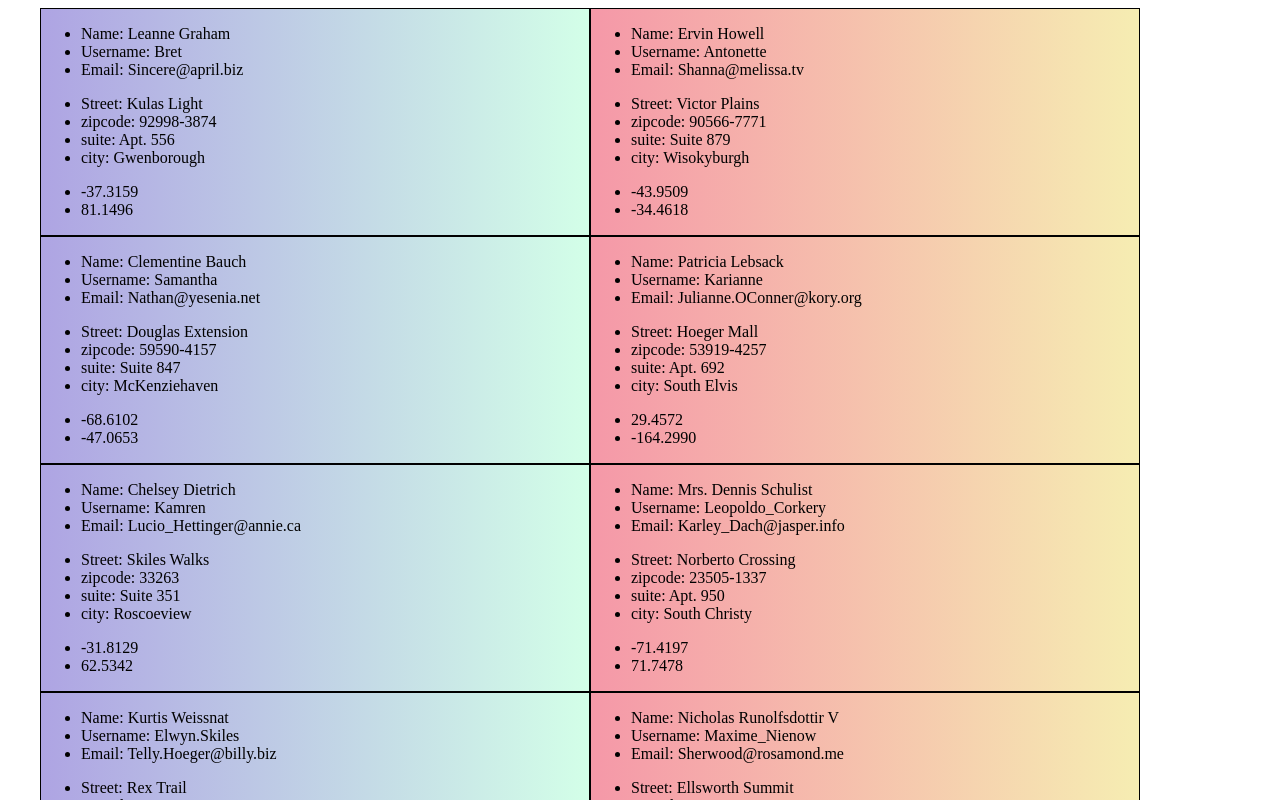
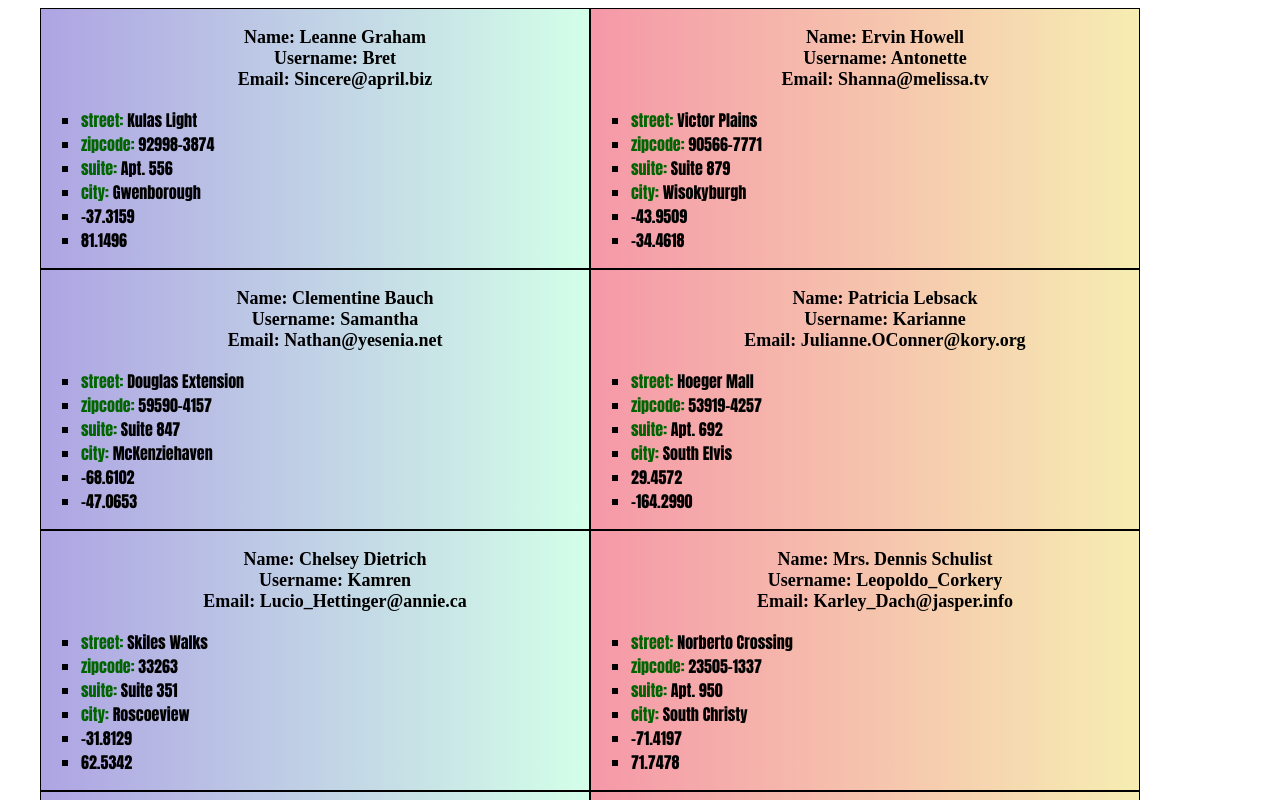
Before and after one commit to konartur/React-Users, a React (Create React App) app: page / in a window 1280 px wide. Shown: the top 800 px of the page. Built offline with nearby package versions, Linux system fonts and the light colour scheme.

Commit message:
added module styles and deleted geo component

```diff
--- a/src/Components/Address.js
+++ b/src/Components/Address.js
@@ -1,19 +1,21 @@
 import PropTypes from 'prop-types';
-
-function Adress({street,zipcode,suite,city}) {
+import styles from '../Styles/Address.module.scss';
+function Address({street,zipcode,suite,city,lat,lng}) {
     return (
         <div>
-            <ul className="list">
-                <li className="list__item">Street: {street}</li>
-                <li className="list__item">zipcode: {zipcode}</li>
-                <li className="list__item">suite: {suite}</li>
-                <li className="list__item">city: {city}</li>
+            <ul className={styles.address}>
+                <li className="list__item"><span className={styles.span}>street: </span>{street}</li>
+                <li className="list__item"><span className={styles.span}>zipcode: </span> {zipcode}</li>
+                <li className="list__item"><span className={styles.span}>suite: </span> {suite}</li>
+                <li className="list__item"><span className={styles.span}>city: </span> {city}</li>
+                <li className="list__item">{lat}</li>
+                <li className="list__item">{lng}</li>
             </ul>
         </div>
     )
 }
 
-Adress.propTypes = {
+Address.propTypes = {
     street: PropTypes.string,
     zipcode: PropTypes.oneOfType([
         PropTypes.string,
@@ -23,7 +25,9 @@ Adress.propTypes = {
         PropTypes.string,
         PropTypes.number
     ]),
-    city: PropTypes.string
+    city: PropTypes.string,
+    lat: PropTypes.string,
+    lng: PropTypes.string
 }
 
-export default Adress;
+export default Address;
--- a/src/Components/Card.js
+++ b/src/Components/Card.js
@@ -5,16 +5,14 @@ import CardItem from './CardItem';
 function Card (props) {
         return (
                 <div className="cards">
-                {props.data.map(({id,name,username,email,address,className})=>
+                {props.data.map(({id,name,username,email,address})=>
                         <CardItem
-                        key={id}
-                        className={
-                                (id%2 === 0) ? "card-item card-item-red" : "card-item card-item-blue"
-                        }
-                        name={name}
-                        username={username}
-                        email={email}
-                        address={address}
+                                key={id}
+                                className={(id%2 === 0) ? "card-item card-item-red" : "card-item card-item-blue"}
+                                name={name}
+                                username={username}
+                                email={email}
+                                address={address}
                         />
                 )}
                 </div>
--- a/src/Components/CardItem.js
+++ b/src/Components/CardItem.js
@@ -1,24 +1,22 @@
 import Title from './Title'
 import Address from './Address'
-import Geo from './Geo'
 import PropTypes from 'prop-types';
 
 function CardItem({name,username,email,address,className}) {
     return (
         <div className={className}>
             <Title
-            name={name}
-            username={username}
-            email={email}
+                name={name}
+                username={username}
+                email={email}
             />
             <Address
                 street={address.street}
                 suite={address.suite}
                 city={address.city}
                 zipcode={address.zipcode}
-            />
-            <Geo
-                geo={address.geo}
+                lat={address.geo.lat}
+                lng={address.geo.lng}
             />
         </div>
     )
--- a/src/Components/Geo.js
+++ /dev/null
@@ -1,18 +0,0 @@
-import PropTypes from 'prop-types';
-function Geo({geo}) {
-    return (
-        <div>
-            <ul className="list">
-                <li className="list__item">{geo.lat}</li>
-                <li className="list__item">{geo.lng}</li>
-            </ul>
-        </div>
-    )
-}
-
-Geo.propTypes = {
-    lat: PropTypes.number,
-    lng: PropTypes.number
-}
-
-export default Geo;
--- a/src/Components/Title.js
+++ b/src/Components/Title.js
@@ -1,7 +1,9 @@
+import styles from '../Styles/Title.module.scss'
+
 function Title({name,username,email}) {
     return (
         <div>
-            <ul className="list">
+            <ul className={styles.title}>
                 <li className="list__name">Name: {name}</li>
                 <li className="list__userName">Username: {username}</li>
                 <li className="list__email">Email: {email}</li>
--- /dev/null
+++ b/src/Styles/Address.module.scss
@@ -0,0 +1,10 @@
+.address {
+  font-family: Impact, Haettenschweiler, "Arial Narrow Bold", sans-serif;
+  font-size: 16px;
+  font-weight: 400;
+  list-style-type: square;
+}
+
+.span {
+  color: darkgreen;
+}
--- /dev/null
+++ b/src/Styles/Title.module.scss
@@ -0,0 +1,6 @@
+.title {
+  font-size: 18px;
+  font-weight: 700;
+  text-align: center;
+  list-style-type: none;
+}
```
